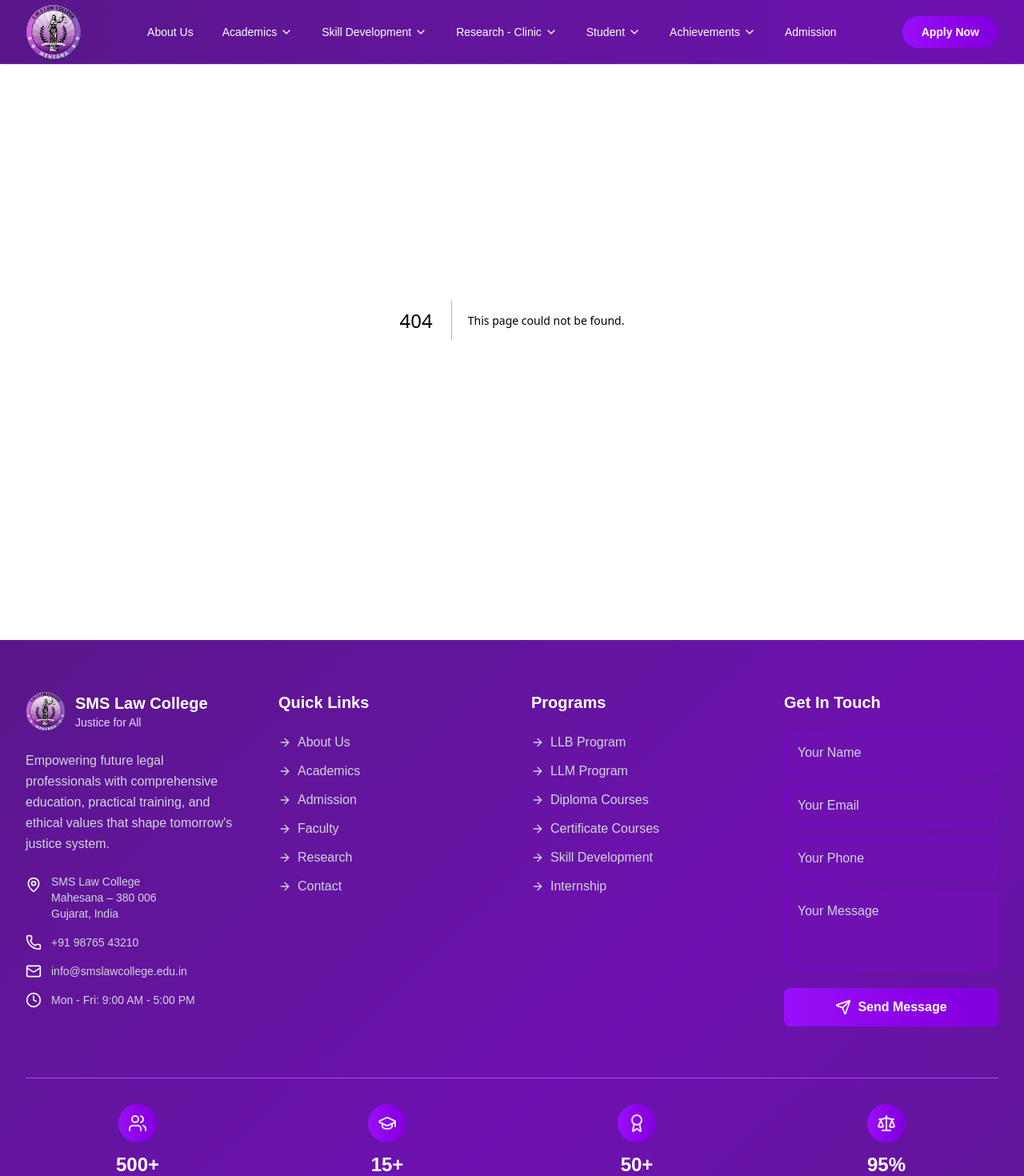
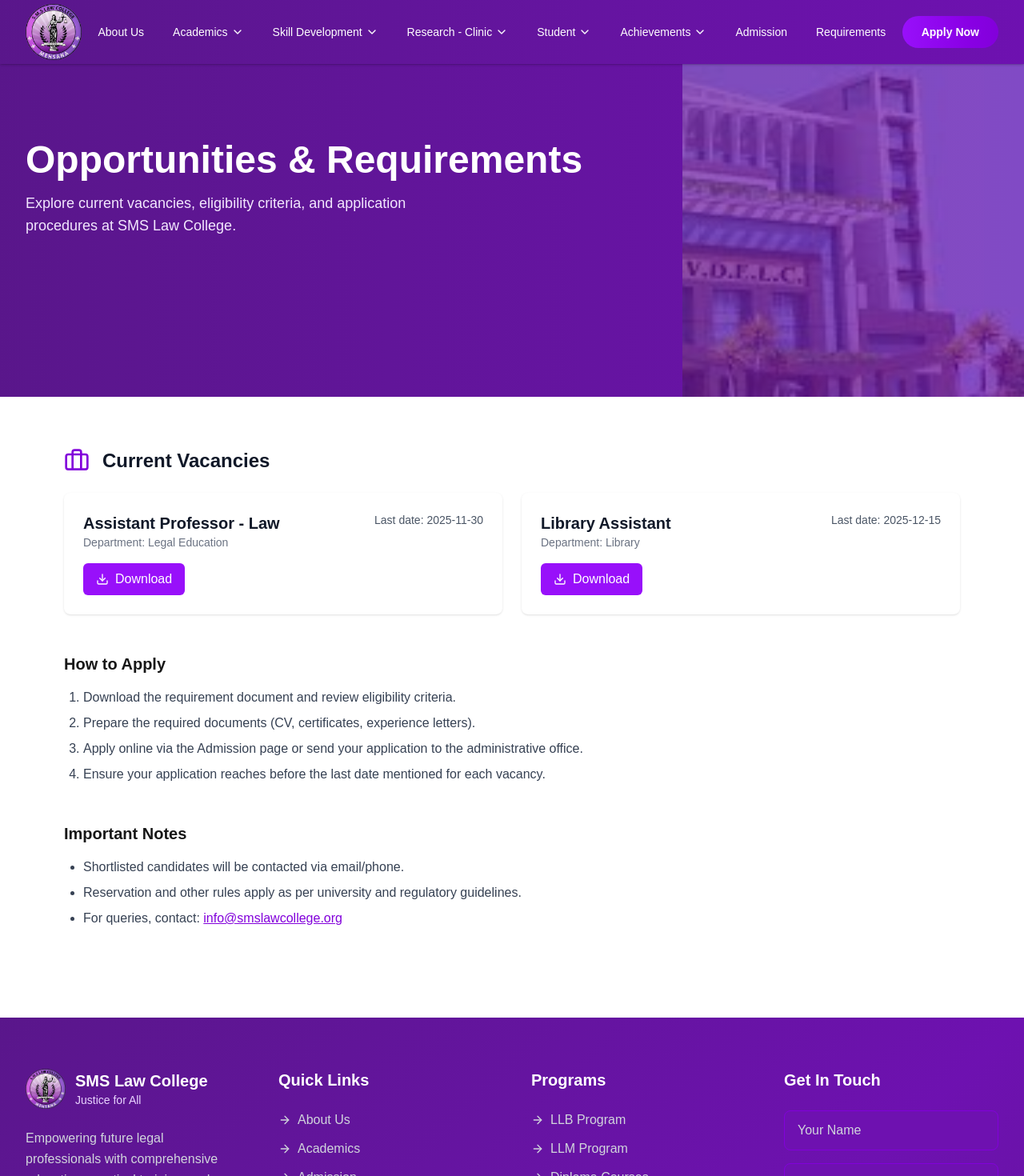
Before and after one commit to briotechno/smslawcollage, a Next.js app: page /requirements in a window 1280 px wide. Before the commit this address had no page. Shown: the top 1470 px of the page at 80% size. Built offline with nearby package versions, Linux system fonts and the light colour scheme.

Commit message:
add requiremnt page

```diff
--- /dev/null
+++ b/src/app/admin/requirements/add/page.tsx
@@ -0,0 +1,65 @@
+"use client";
+
+import React, { useState } from "react";
+import { useRouter } from "next/navigation";
+import AdminLayout from "@/components/Admin/AdminLayout";
+import { ArrowLeft, Check } from "lucide-react";
+import { useToast } from "@/components/Toast/ToastProvider";
+
+const AddRequirementPage = () => {
+  const router = useRouter();
+  const { showToast } = useToast();
+  const [title, setTitle] = useState("");
+  const [department, setDepartment] = useState("");
+  const [deadline, setDeadline] = useState("");
+  const [isSubmitting, setIsSubmitting] = useState(false);
+
+  const submit = async () => {
+    if (!title || !department || !deadline) {
+      showToast({ type: 'error', title: 'Validation', message: 'Please fill required fields' });
+      return;
+    }
+    setIsSubmitting(true);
+    try {
+      // using adminFetch if available
+      const res = await import('@/lib/adminFetch').then(m => m.default('/api/requirements', { method: 'POST', headers: { 'Content-Type': 'application/json' }, body: JSON.stringify({ title, department, deadline }) }));
+      const data = await res.json();
+      if (res.ok && data.success) {
+        showToast({ type: 'success', title: 'Added', message: 'Requirement added' });
+        router.push('/admin/requirements');
+      } else {
+        showToast({ type: 'error', title: 'Error', message: data?.message || 'Failed to add' });
+      }
+    } catch (err) {
+      showToast({ type: 'error', title: 'Network', message: 'Unable to add requirement' });
+    }
+    setIsSubmitting(false);
+  };
+
+  return (
+    <AdminLayout title="Add Requirement" subtitle="Create a new vacancy or requirement">
+      <div className="flex items-center justify-between mb-6">
+        <button onClick={() => router.push('/admin/requirements')} className="flex items-center gap-2 text-gray-600 hover:text-gray-900">
+          <ArrowLeft className="w-5 h-5" /> Back
+        </button>
+      </div>
+
+      <div className="max-w-3xl mx-auto bg-white rounded-lg shadow-sm p-6">
+        <div className="space-y-4">
+          <input value={title} onChange={e => setTitle(e.target.value)} placeholder="Title" className="w-full px-4 py-3 border rounded" />
+          <input value={department} onChange={e => setDepartment(e.target.value)} placeholder="Department" className="w-full px-4 py-3 border rounded" />
+          <input type="date" value={deadline} onChange={e => setDeadline(e.target.value)} className="w-full px-4 py-3 border rounded" />
+        </div>
+
+        <div className="flex justify-end gap-3 mt-6">
+          <button onClick={() => router.push('/admin/requirements')} className="px-4 py-2 border rounded">Cancel</button>
+          <button onClick={submit} disabled={isSubmitting} className={`px-4 py-2 bg-purple-600 text-white rounded ${isSubmitting ? 'opacity-70 cursor-wait' : ''}`}>
+            {isSubmitting ? 'Saving...' : (<><Check className="inline w-4 h-4 mr-2"/> Save</>)}
+          </button>
+        </div>
+      </div>
+    </AdminLayout>
+  );
+};
+
+export default AddRequirementPage;
--- /dev/null
+++ b/src/app/requirements/page.tsx
@@ -0,0 +1,93 @@
+"use client";
+
+import React from "react";
+import Link from "next/link";
+import LayoutShell from "@/components/Layout/LayoutShell";
+import { Download, Briefcase } from "lucide-react";
+
+const vacancies = [
+  {
+    id: 'r1',
+    title: 'Assistant Professor - Law',
+    department: 'Legal Education',
+    deadline: '2025-11-30',
+    file: '/assets/dummy-requirement.pdf'
+  },
+  {
+    id: 'r2',
+    title: 'Library Assistant',
+    department: 'Library',
+    deadline: '2025-12-15',
+    file: '/assets/dummy-requirement.pdf'
+  }
+];
+
+export default function RequirementsPage() {
+  return (
+    <LayoutShell>
+      {/* Hero */}
+  <div className="relative overflow-hidden bg-gradient-to-r from-purple-900 to-purple-800 text-white pt-44 pb-44">
+        <div className="max-w-7xl mx-auto px-4 sm:px-6 lg:px-8">
+          <div className="max-w-3xl">
+            <h1 className="text-4xl md:text-5xl font-bold mb-4">Opportunities & Requirements</h1>
+            <p className="text-lg text-purple-100 mb-6 w-[500px]">Explore current vacancies, eligibility criteria, and application procedures at SMS Law College.</p>
+
+          </div>
+        </div>
+        <div className="absolute right-0 top-0 bottom-0 w-1/3 bg-[url('/assets/Slider2.jpg')] bg-cover bg-right opacity-30 hidden lg:block" />
+      </div>
+
+  <div className="max-w-6xl mx-auto py-16 px-4">
+        {/* Vacancies Section */}
+        <section id="vacancies" className="mb-12">
+          <div className="flex items-center gap-4 mb-6">
+            <Briefcase className="w-8 h-8 text-purple-700" />
+            <h2 className="text-2xl font-bold text-gray-900">Current Vacancies</h2>
+          </div>
+
+          <div className="grid grid-cols-1 md:grid-cols-2 gap-6">
+            {vacancies.map((v) => (
+              <div key={v.id} className="bg-white rounded-lg shadow p-6 flex flex-col">
+                <div className="flex justify-between items-start">
+                  <div>
+                    <h3 className="text-xl font-semibold text-gray-900">{v.title}</h3>
+                    <div className="text-sm text-gray-500">Department: {v.department}</div>
+                  </div>
+                  <div className="text-sm text-gray-600">Last date: <span className="font-medium">{v.deadline}</span></div>
+                </div>
+
+                <div className="mt-4 flex items-center">
+                  <Link href={v.file} target="_blank" className="px-4 py-2 bg-purple-600 text-white rounded-md inline-flex items-center gap-2 hover:bg-purple-700">
+                    <Download className="w-4 h-4" /> Download
+                  </Link>
+                </div>
+              </div>
+            ))}
+          </div>
+        </section>
+
+        {/* How to Apply Section */}
+        <section id="apply" className="mb-12">
+          <h3 className="text-xl font-semibold mb-4">How to Apply</h3>
+          <ol className="list-decimal pl-6 space-y-2 text-gray-700">
+            <li>Download the requirement document and review eligibility criteria.</li>
+            <li>Prepare the required documents (CV, certificates, experience letters).</li>
+            <li>Apply online via the Admission page or send your application to the administrative office.</li>
+            <li>Ensure your application reaches before the last date mentioned for each vacancy.</li>
+          </ol>
+        </section>
+
+        {/* Important Notes / Contact */}
+        <section className="mb-12">
+          <h3 className="text-xl font-semibold mb-4">Important Notes</h3>
+          <ul className="list-disc pl-6 space-y-2 text-gray-700">
+            <li>Shortlisted candidates will be contacted via email/phone.</li>
+            <li>Reservation and other rules apply as per university and regulatory guidelines.</li>
+            <li>For queries, contact: <a href="mailto:info@smslawcollege.org" className="text-purple-700 underline">info@smslawcollege.org</a></li>
+          </ul>
+        </section>
+
+      </div>
+    </LayoutShell>
+  );
+}
--- a/src/components/Layout/Header.tsx
+++ b/src/components/Layout/Header.tsx
@@ -65,6 +65,7 @@
     ],
   },
   { name: "Admission", href: "/admission" },
+    { name: "Requirements", href: "/requirements" },
 ];
 
 export default function Header() {
@@ -111,7 +112,7 @@
               >
                 <Link
                   href={item.href}
-                  className="px-4 py-2 text-sm font-medium text-white hover:text-purple-200 flex items-center gap-1 transition-all duration-200 group"
+                  className="px-4 py-2 text-sm font-medium text-white hover:text-purple-200 flex items-center gap-1 transition-all duration-200 group relative"
                 >
                   <span>{item.name}</span>
                   {item.hasDropdown && (
@@ -122,6 +123,11 @@
                     />
                   )}
                 </Link>
+                {/* {item.name === 'Requirements' && (
+                  <span className="absolute -top-0.5 right-2 inline-flex items-center px-1 py-[0.2px] bg-white text-purple-700 text-[10px] font-semibold rounded-full animate-pulse z-50">
+                    New
+                  </span>
+                )} */}
 
                 {/* Dropdown */}
                 {item.hasDropdown && activeDropdown === item.name && (
@@ -195,7 +201,14 @@
                     : setMobileMenuOpen(false)
                 }
               >
-                <span>{item.name}</span>
+                <span className="flex items-center gap-2 relative">
+                  <span>{item.name}</span>
+                  {item.name === 'Requirements' && (
+                    <span className="absolute -top-1 -right-2 inline-flex items-center px-2 py-0.5 bg-white text-purple-700 text-xs font-semibold rounded-full animate-pulse z-50">
+                      New
+                    </span>
+                  )}
+                </span>
                 {item.hasDropdown && (
                   <ChevronDown
                     className={`w-4 h-4 transform transition-transform duration-200 ${
```
Also changed, not shown: 1 other file (tests, documents, lock files or other folders).
